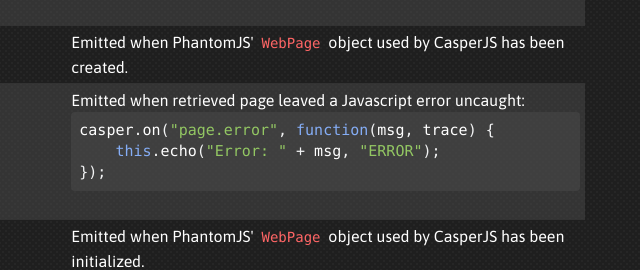
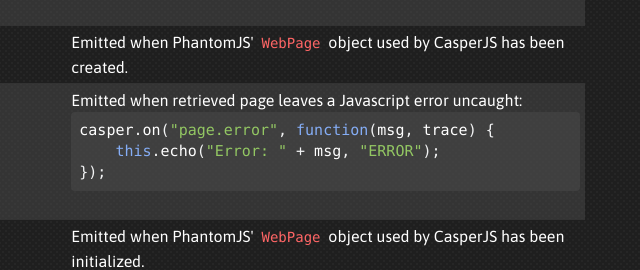
Before and after one commit to casperjs/casperjs, a plain HTML site: page events-filters.html in a window 1280 px wide. Shown: the part 2053-2323 px from the top of the page, 640-1280 px from the left. Drawn offline with Linux system fonts and the light colour scheme.

Commit message:
fixed typo in events-filters.html
should be 'leaves', not 'leaved'.

```diff
--- a/events-filters.html
+++ b/events-filters.html
@@ -251,7 +251,7 @@
       <td><code>page.error</code></td>
       <td><code>message, trace</code></td>
       <td>
-        Emitted when retrieved page leaved a Javascript error uncaught:
+        Emitted when retrieved page leaves a Javascript error uncaught:
         <pre class="prettyprint">casper.on("page.error", function(msg, trace) {
     this.echo("Error: " + msg, "ERROR");
 });</pre>
```
